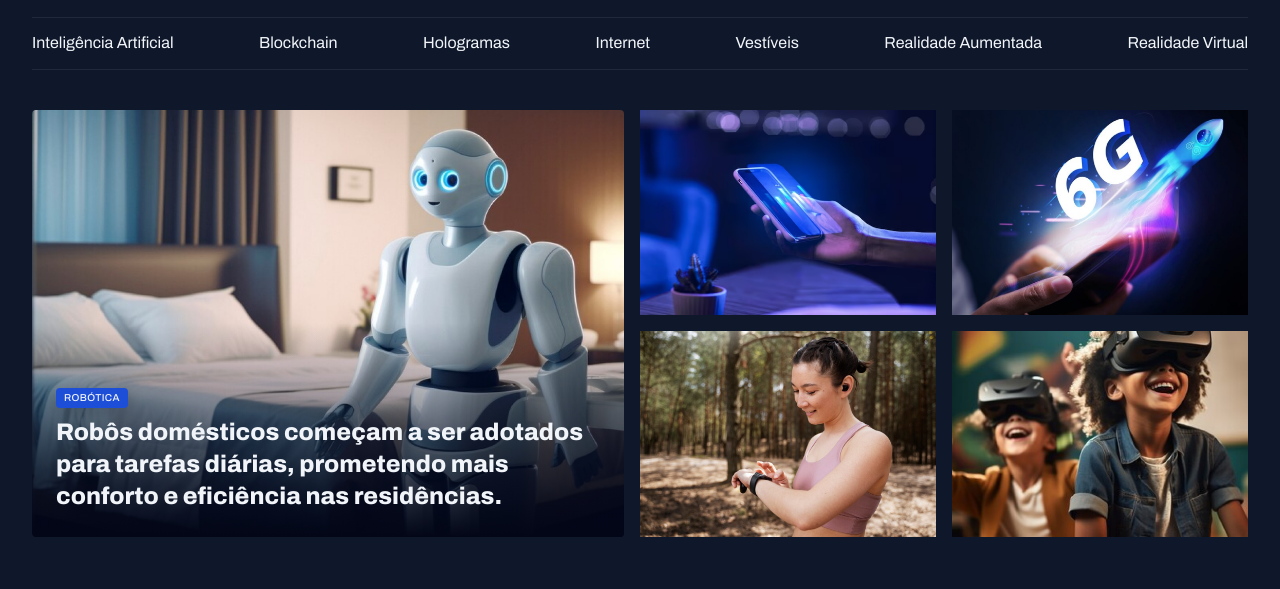
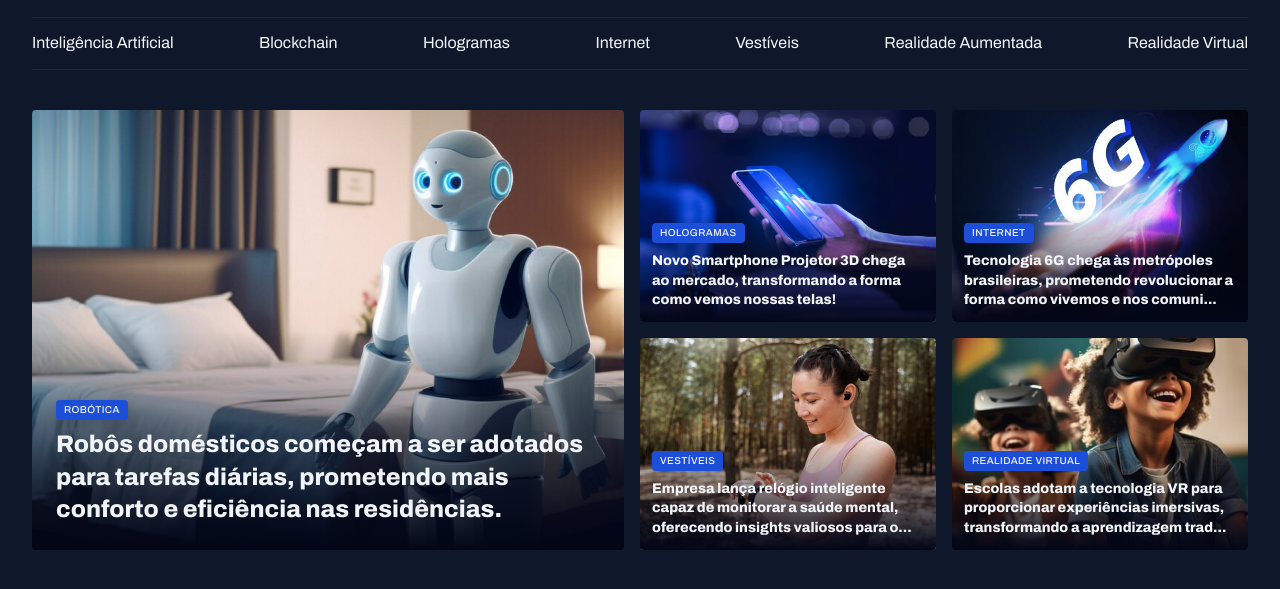
Before and after one commit to AlexandreCDEO/news-portal, a plain HTML site: page index.html in a window 1280 px wide. Shown: the part 45-634 px from the top of the page. Drawn offline with Linux system fonts and the light colour scheme.

Commit message:
Ending the session highlights

```diff
--- a/index.html
+++ b/index.html
@@ -49,10 +49,44 @@
             </figcaption>
         </figure>
         <div class="grid grid-cols-2 gap-16">
-            <img src="assets/images/Image 02.png" alt="...">
-            <img src="assets/images/Image 03.png" alt="...">
-            <img src="assets/images/Image 04.png" alt="...">
-            <img src="assets/images/Image 05.png" alt="...">
+            <figure class="card">
+                <img src="assets/images/Image 02.png" alt="...">
+                <figcaption>
+                    <span class="content-tag">Hologramas</span>
+                    <h2 class="text-lg">
+                        Novo Smartphone Projetor 3D chega ao mercado, transformando a forma como vemos nossas telas!
+                    </h2>
+                </figcaption>
+            </figure>
+
+            <figure class="card">
+                <img src="assets/images/Image 03.png" alt="...">
+                <figcaption>
+                    <span class="content-tag">Internet</span>
+                    <h2 class="text-lg">
+                        Tecnologia 6G chega às metrópoles brasileiras, prometendo revolucionar a forma como vivemos e nos comuni...
+                    </h2>
+                </figcaption>
+            </figure>
+
+            <figure class="card">
+                <img src="assets/images/Image 04.png" alt="...">
+                <figcaption>
+                    <span class="content-tag">Vestíveis</span>
+                    <h2 class="text-lg">
+                        Empresa lança relógio inteligente capaz de monitorar a saúde mental, oferecendo insights valiosos para o...
+                    </h2>
+                </figcaption>
+            </figure>
+            <figure class="card">
+                <img src="assets/images/Image 05.png" alt="...">
+                <figcaption>
+                    <span class="content-tag">Realidade Virtual</span>
+                    <h2 class="text-lg">
+                        Escolas adotam a tecnologia VR para proporcionar experiências imersivas, transformando a aprendizagem trad...
+                    </h2>
+                </figcaption>
+            </figure>
         </div>
     </section>
  </main>
--- a/styles/sections.css
+++ b/styles/sections.css
@@ -25,6 +25,11 @@
         position: absolute;
         bottom: 0;
         padding: 24px;
+
+        &:has(.text-lg){
+            padding: 12px;
+        }
+
         h2 {
             margin-top: 8px;
         }
```
